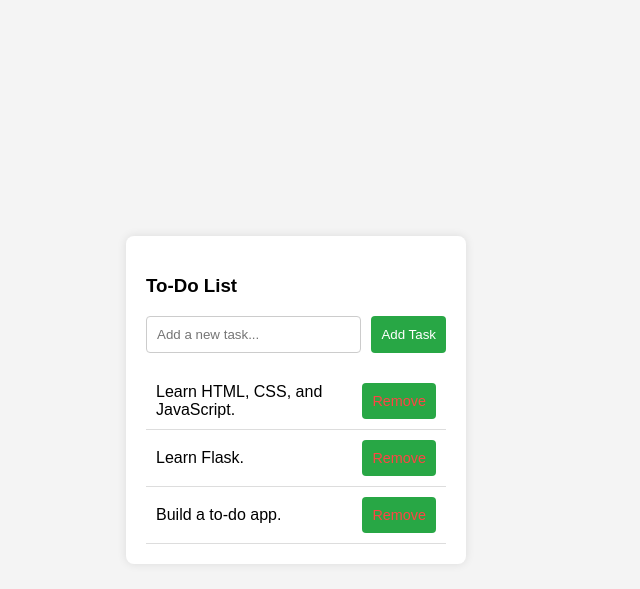
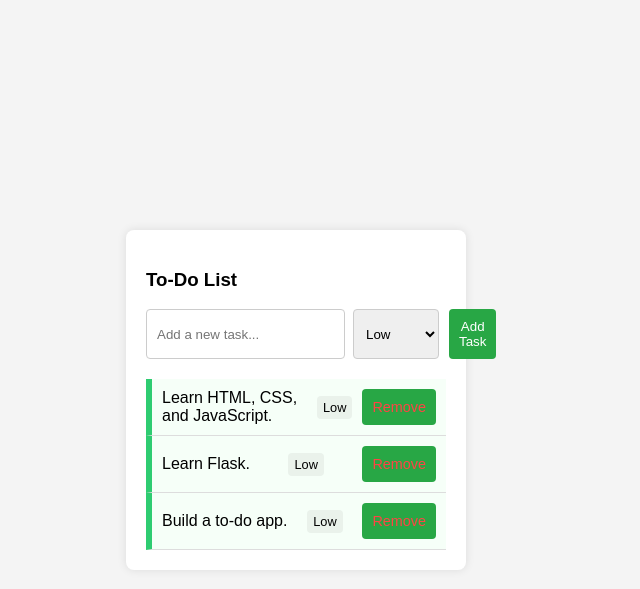
Before and after one commit to JWang6464/To-Do-List, a Flask app: page / in a window 1280 px wide. Shown: the top 589 px of the page, without its empty margins (344-984 px from the left). Run offline with Flask 3, Linux system fonts and the light colour scheme.

Commit message:
Changes to style.css, todo.html, task.py, and views.py to make it support priority tagging and also includes the dropdown menu to select the priority level

```diff
--- a/static/style.css
+++ b/static/style.css
@@ -80,3 +80,33 @@ body {
     .remove-link:hover {
       color: #cc0000;
     }
+
+  /* Priority styles */
+  .priority-high {
+    border-left: 6px solid #e74c3c; /* red */
+    background-color: #fff6f6;
+  }
+  .priority-medium {
+    border-left: 6px solid #f1c40f; /* yellow */
+    background-color: #fffdf6;
+  }
+  .priority-low {
+    border-left: 6px solid #2ecc71; /* green */
+    background-color: #f6fff8;
+  }
+
+  .priority-indicator {
+    font-size: 0.8em;
+    padding: 4px 6px;
+    border-radius: 4px;
+    margin-left: 10px;
+    text-transform: capitalize;
+    background: rgba(0,0,0,0.05);
+  }
+
+  .priority-select {
+    margin-left: 8px;
+    padding: 8px;
+    border-radius: 4px;
+    border: 1px solid #ccc;
+  }
--- a/templates/todo.html
+++ b/templates/todo.html
@@ -12,14 +12,20 @@
   <form  method="POST">
     <div class="input-section">
     <input type="text" id="new-task" name="task-text" placeholder="Add a new task..." />
+    <select name="task-priority" id="task-priority" class="priority-select">
+      <option value="low">Low</option>
+      <option value="medium">Medium</option>
+      <option value="high">High</option>
+    </select>
     <button id="add-task-btn">Add Task</button>
     </div>
   </form>
 
     <ul id="task-list">
       {% for task in tasks %}
-      <li class="{{ 'completed' if task.get('completed') else '' }}">
+      <li class="{{ 'completed' if task.get('completed') else '' }} {{ 'priority-' + (task.get('priority')|default('low')) }}">
         <span class="task-text">{{ task['text'] }}</span>
+        <span class="priority-indicator">{{ task.get('priority')|default('low')|capitalize }}</span>
 
         <form action="{{ url_for('main.remove_task', task_id=task['id']) }}" method="POST" style="display:inline">
           <button type="submit" class="remove-link">Remove</button>
--- a/views.py
+++ b/views.py
@@ -1,14 +1,15 @@
 from flask import Blueprint, render_template, redirect, url_for, request
+from task import Task
 
 # Create a blueprint
 main_blueprint = Blueprint('main', __name__)
 
 # simple in-memory tasks store
-# each task is a dict: {'id': int, 'text': str}
+# store Task instances converted to dicts when rendering
 TASKS = [
-    {'id': 1, 'text': 'Learn HTML, CSS, and JavaScript.'},
-    {'id': 2, 'text': 'Learn Flask.'},
-    {'id': 3, 'text': 'Build a to-do app.'},
+    Task(id=1, text='Learn HTML, CSS, and JavaScript.').to_dict(),
+    Task(id=2, text='Learn Flask.').to_dict(),
+    Task(id=3, text='Build a to-do app.').to_dict(),
 ]
 
 
@@ -20,8 +21,13 @@ def _next_id():
 def todo():
     if request.method == 'POST':
         text = request.form.get('task-text', '').strip()
+        priority = request.form.get('task-priority', 'low').strip().lower()
+        if priority not in ('low', 'medium', 'high'):
+            priority = 'low'
+
         if text:
-            TASKS.append({'id': _next_id(), 'text': text})
+            new_task = Task(id=_next_id(), text=text, priority=priority)
+            TASKS.append(new_task.to_dict())
         return redirect(url_for('main.todo'))
 
     return render_template('todo.html', tasks=TASKS)
```
Also changed, not shown: task.py (+12 -0 lines). Lines whose indentation alone changed are shown as unchanged.
